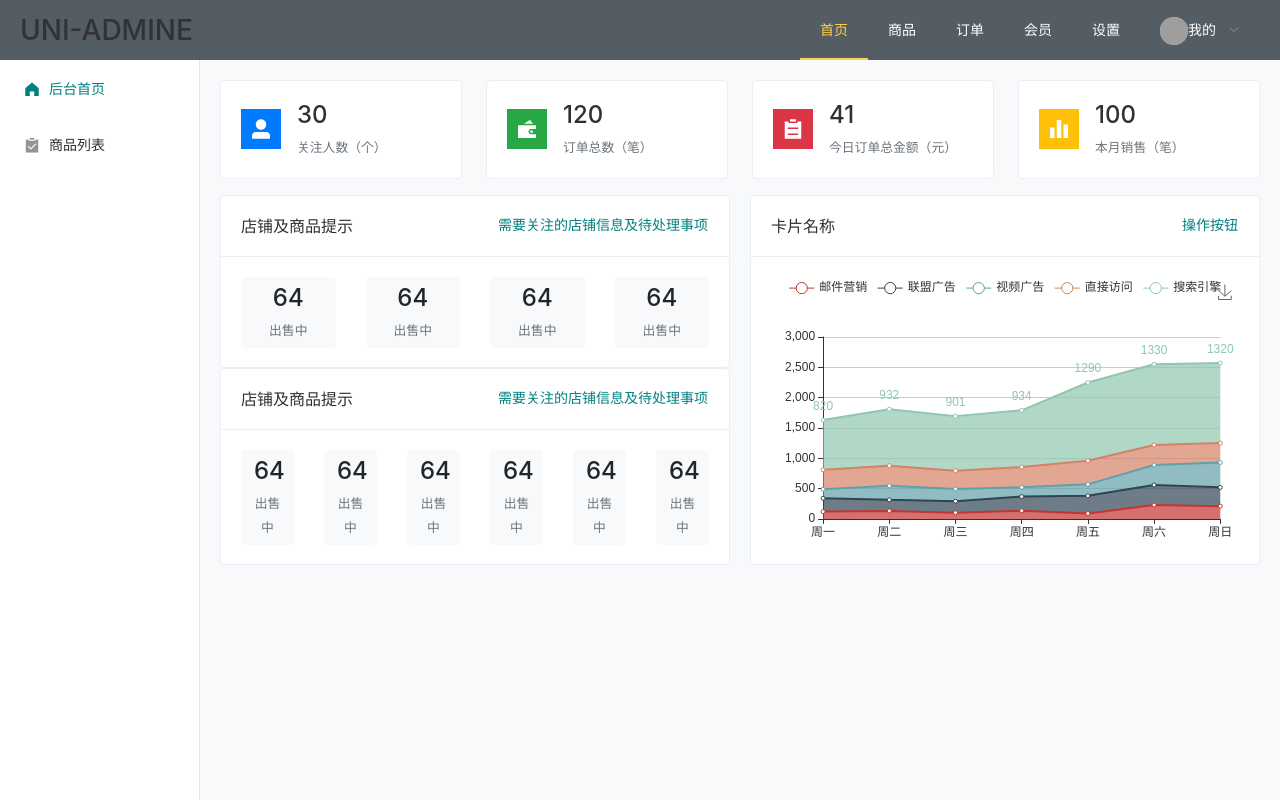
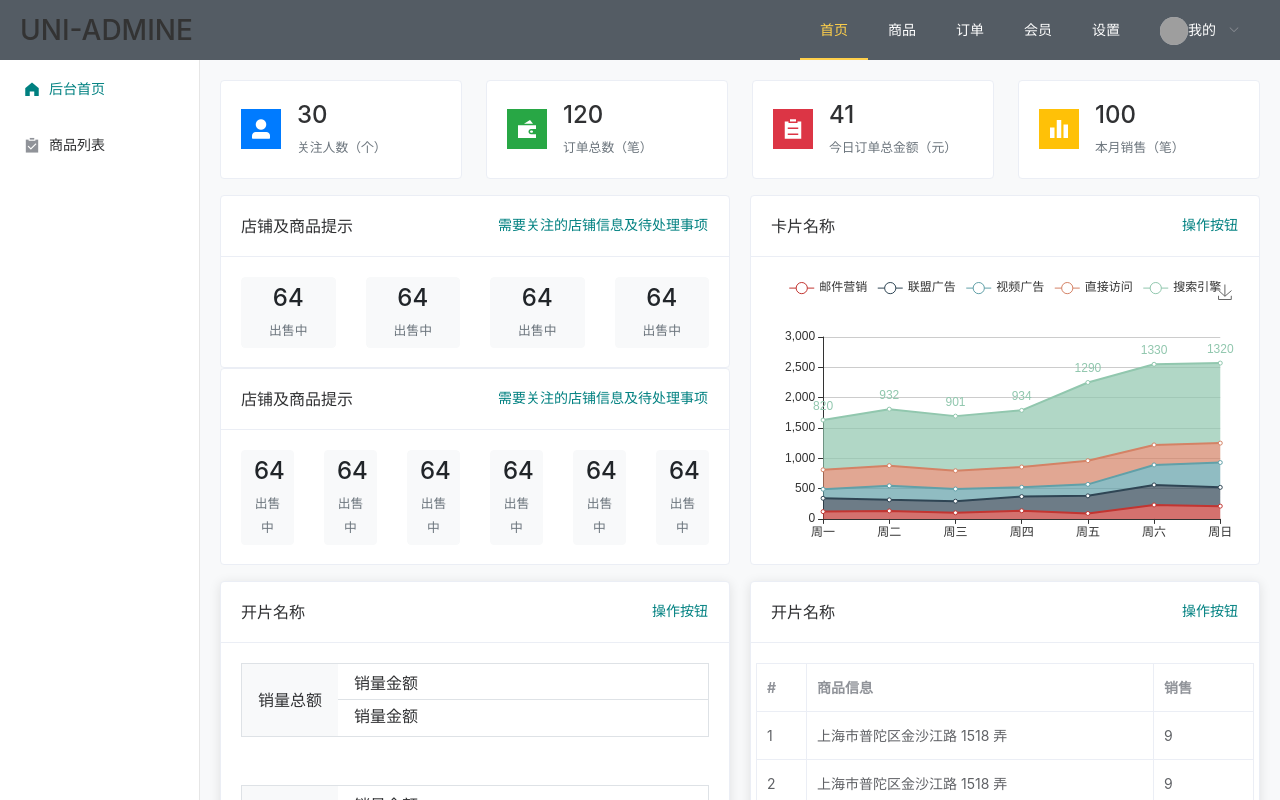
Before and after one commit to xiao-tiger/vue-admin, a Vue app: page /#/index in a window 1280 px wide. Built offline with nearby package versions, Linux system fonts and the light colour scheme; grey boxes are pictures that could not be loaded.

Commit message:
完成首页index的开发

```diff
--- a/src/views/Layout.vue
+++ b/src/views/Layout.vue
@@ -54,7 +54,7 @@
         </el-aside>
 
         <!-- 主布局 -->
-        <el-main class="bg-light">
+        <el-main class="bg-light" style="padding-bottom: 60px;">
           <div
             class="border-bottom bg-white"
             style="padding: 20px; margin: -20px; margin-bottom: 0;"
@@ -72,6 +72,7 @@
           </div>
 
           <router-view></router-view>
+          <!-- 回到顶部 -->
           <el-backtop target=".el-main"></el-backtop>
         </el-main>
       </el-container>
--- a/src/views/index/index.vue
+++ b/src/views/index/index.vue
@@ -64,6 +64,75 @@
         </el-card>
       </el-col>
     </el-row>
+
+    <el-row :gutter="20" class="my-3">
+      <el-col :span="12">
+        <el-card class="box-card">
+          <div slot="header" class="clearfix">
+            <span>开片名称</span>
+            <el-button style="float: right; padding: 3px 0" type="text">操作按钮</el-button>
+          </div>
+          <div class="media align-items-center border">
+            <p class="bg-light mb-0 py-4 px-3">销量总额</p>
+            <div class="media-body">
+              <p class="mb-0 border-bottom pb-1">
+                <span class="ml-3 mb-2">销量金额</span>
+              </p>
+              <p class="mb-0 pt-1">
+                <span class="ml-3">销量金额</span>
+              </p>
+            </div>
+          </div>
+
+          <div class="media align-items-center border mt-5">
+            <p class="bg-light mb-0 py-4 px-3">销量总额</p>
+            <div class="media-body">
+              <p class="mb-0 border-bottom pb-1">
+                <span class="ml-3 mb-2">销量金额</span>
+              </p>
+              <p class="mb-0 pt-1">
+                <span class="ml-3">销量金额</span>
+              </p>
+            </div>
+          </div>
+        </el-card>
+      </el-col>
+      <el-col :span="12">
+        <el-card class="box-card">
+          <div slot="header" class="clearfix">
+            <span>开片名称</span>
+            <el-button style="float: right; padding: 3px 0" type="text">操作按钮</el-button>
+          </div>
+          <div class="row">
+            <el-table
+              :data="tableData"
+              height="196"
+              border
+              style="width: 100%"
+            >
+              <el-table-column
+                prop="id"
+                label="#"
+                width="50"
+              >
+              </el-table-column>
+              <el-table-column
+                prop="info"
+                label="商品信息"
+
+              >
+              </el-table-column>
+              <el-table-column
+                prop="num"
+                label="销售"
+                width="100"
+              >
+              </el-table-column>
+            </el-table>
+          </div>
+        </el-card>
+      </el-col>
+    </el-row>
   </div>
 </template>
 
@@ -74,6 +143,27 @@
   name: "Index",
   data() {
     return {
+      tableData: [{
+        id: '1',
+        info: '上海市普陀区金沙江路 1518 弄',
+        num: '9'
+      }, {
+        id: '2',
+        info: '上海市普陀区金沙江路 1518 弄',
+        num: '9'
+      }, {
+        id: '3',
+        info: '上海市普陀区金沙江路 1518 弄',
+        num: '9'
+      },{
+        id: '4',
+        info: '上海市普陀区金沙江路 1518 弄',
+        num: '9'
+      },{
+        id: '5',
+        info: '上海市普陀区金沙江路 1518 弄',
+        num: '9'
+      }],
       counts: [
         {
           icon: "el-icon-user-solid",
```
